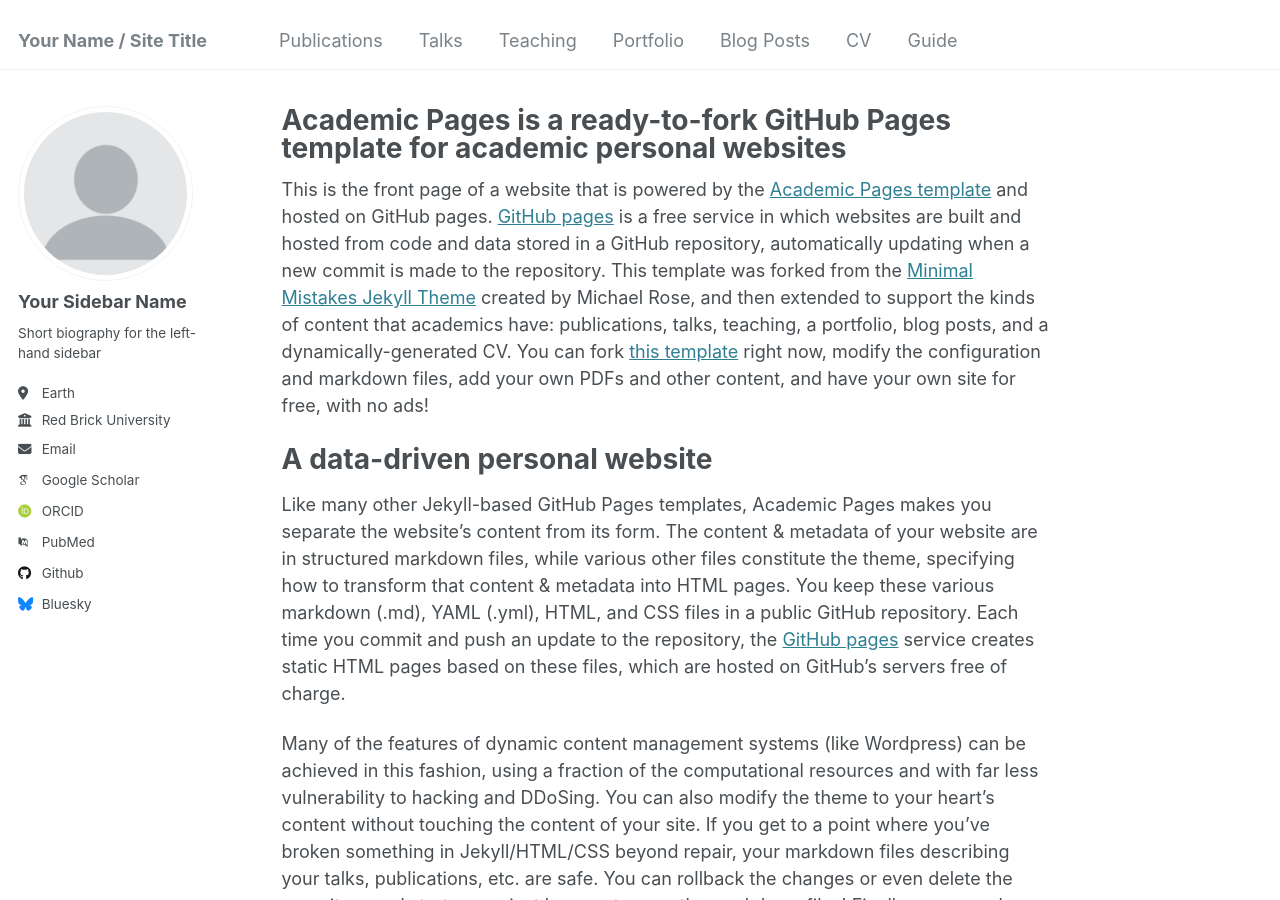
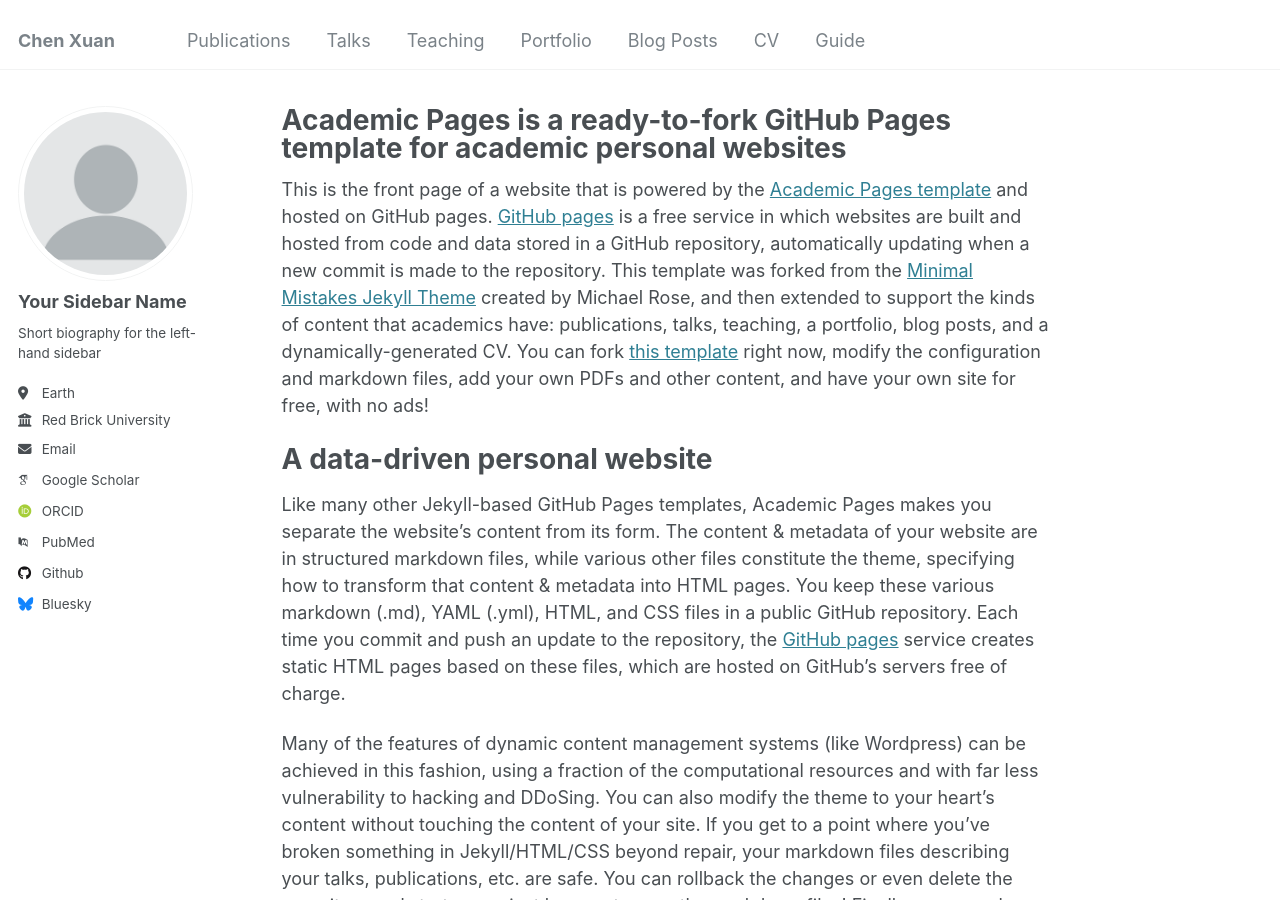
Before and after one commit to AmbitionCX/ambitioncx.github.io, a Jekyll site: the page built from _pages/about.md, in a window 1280 px wide and 900 px high. Built offline with Jekyll 4.4.1, drawn with Linux system fonts in a browser that asks for light colours; some web fonts are replaced.

Commit message:
Update _config.yml

```diff
--- a/_config.yml
+++ b/_config.yml
@@ -8,7 +8,7 @@
 
 # Basic Site Settings
 locale                   : "en-US"
-title                    : "Your Name / Site Title"
+title                    : "Chen Xuan"
 title_separator          : "-"
 name                     : &name "Your Name"
 description              : &description "personal description"
```
